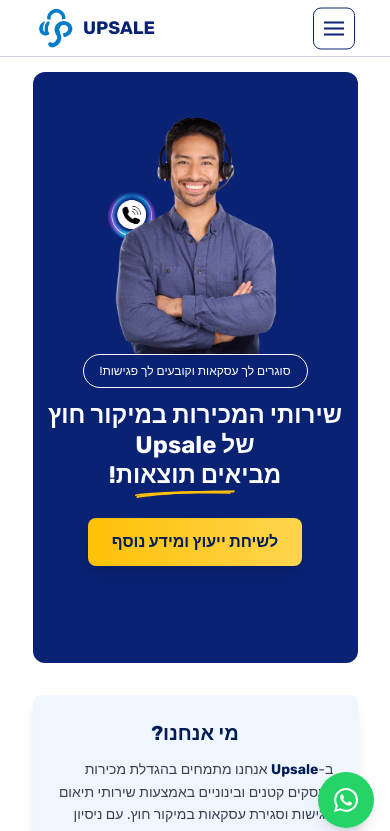
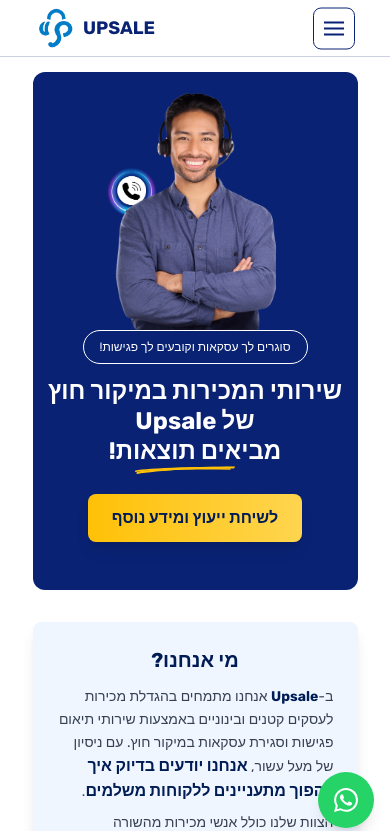
Before and after one commit to yigalipsey/upsale, a Next.js app: page / in a window 390 px wide. Shown: the top 831 px of the page. Built offline with nearby package versions, Linux system fonts and the light colour scheme; some icons are missing.

Commit message:
הירו

```diff
--- a/app/components/Hero.jsx
+++ b/app/components/Hero.jsx
@@ -16,7 +16,7 @@
       {/* גרסת מובייל */}
       <section
         id="home"
-        className="bg-[#092274] w-5/6 mx-auto lg:hidden relative font-rubik flex flex-col rounded-xl h-[70vh] px-0 py-0 overflow-hidden -mt-2"
+        className="bg-[#092274] w-5/6  mx-auto lg:hidden relative font-rubik flex flex-col rounded-xl  px-0 py-0 overflow-hidden -mt-2"
         style={{
           backgroundImage:
             "radial-gradient(at center center, #333652 0%, ##333652 33%, ##333652 66%, #333652 100%)",
@@ -35,7 +35,7 @@
           </p>
 
           {/* כותרת ראשית */}
-          <h1 className="text-2xl mb-3 font-bold text-white leading-tight relative w-[95%]">
+          <h1 className="text-2xl mb-3 font-bold text-white leading-tight relative  w-[95%]">
             <span>שירותי המכירות במיקור חוץ של Upsale</span>
             <br />
             <span className="relative">
@@ -72,13 +72,13 @@
         </div>
 
         {/* תמונה עם אנימציה */}
-        <motion.div className="w-full flex justify-center relative z-10">
+        <motion.div className="w-full  flex justify-center relative z-10">
           <NextImage
             src={heroImage2}
             alt="Hero Image Mobile"
             width={200}
             height={200}
-            className="h-auto mt-8"
+            className="h-auto mt-2"
             priority
           />
         </motion.div>
```
